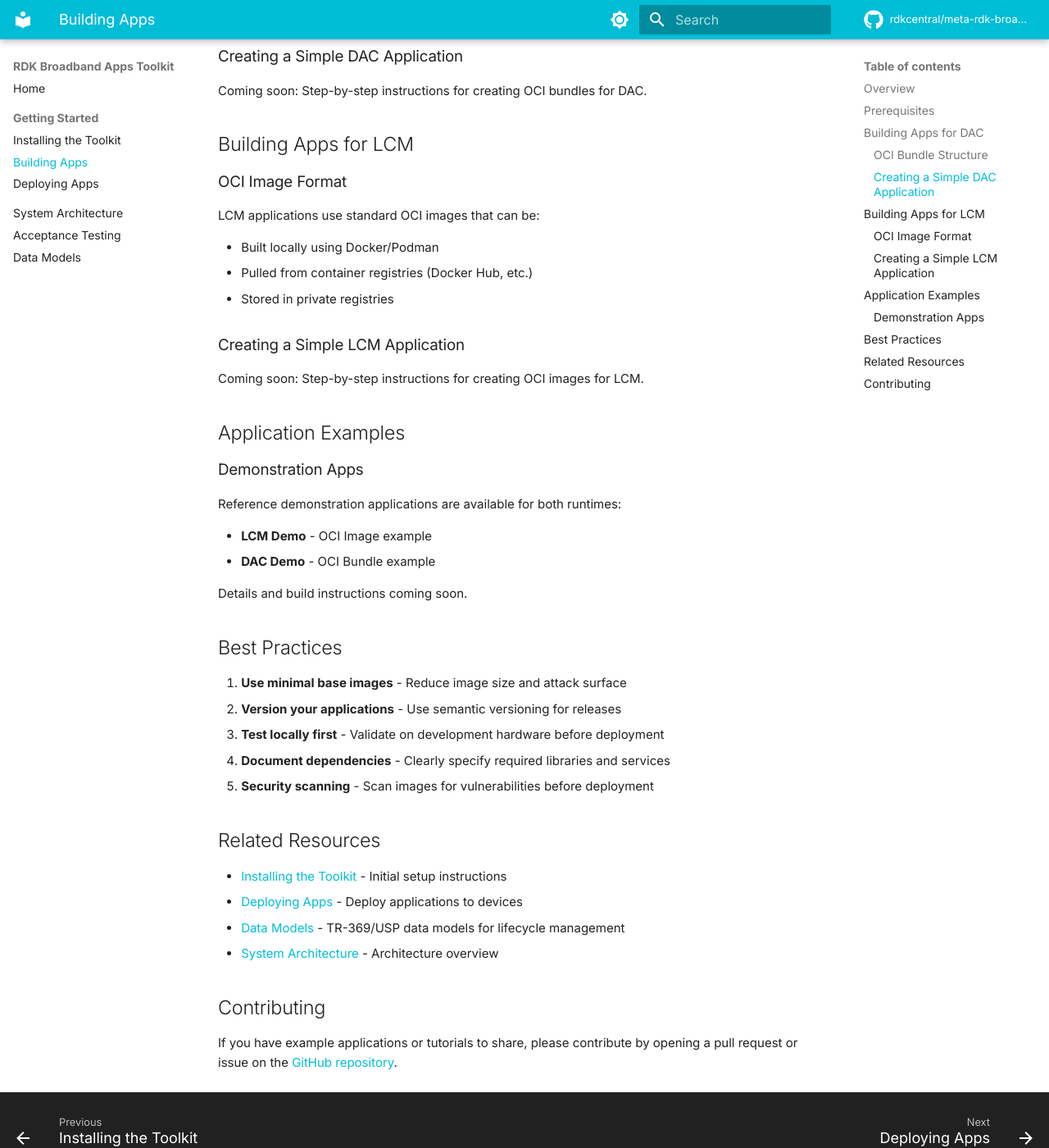
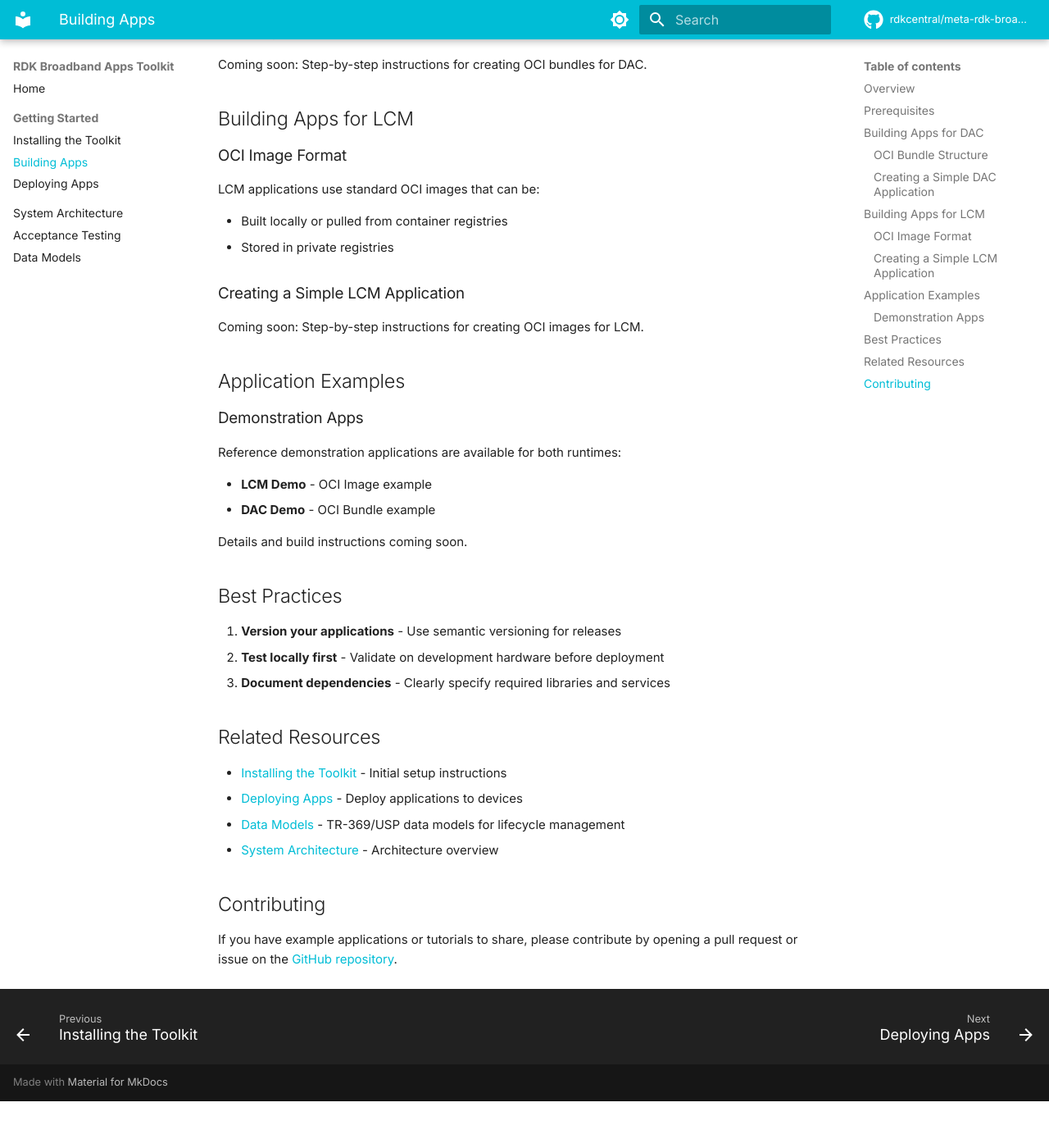
Before and after one commit to rdkcentral/meta-rdk-broadband-apps, an MkDocs documentation site: the page built from docs/building-apps.md, in a window 1280 px wide and 1400 px high, scrolled down 1048 px. Shown: the whole window at 82% size. Built offline with MkDocs 1.6.1 and Material for MkDocs 9.7.7, drawn with Linux system fonts in a browser that asks for light colours; comment, search, counter and statistics services are not loaded; after the commit the page ends 2391 px from its top, so only the background shows below that; some of the changed text lies outside the part shown.

Commit message:
Remove Docker/Podman references and Docker-specific advice from documentation
Co-authored-by: kartikg33 <12687997+kartikg33@users.noreply.github.com>

```diff
--- a/docs/building-apps.md
+++ b/docs/building-apps.md
@@ -20,7 +20,6 @@ Before building apps, ensure you have:
 
 - Completed the [Installing the Toolkit](installing-toolkit.md) guide
 - A built RDK image with either DAC or LCM support
-- Development environment with container tools (Docker, Podman, or buildah)
 
 ## Building Apps for DAC
 
@@ -48,8 +47,7 @@ Coming soon: Step-by-step instructions for creating OCI bundles for DAC.
 
 LCM applications use standard OCI images that can be:
 
-- Built locally using Docker/Podman
-- Pulled from container registries (Docker Hub, etc.)
+- Built locally or pulled from container registries
 - Stored in private registries
 
 ### Creating a Simple LCM Application
@@ -69,11 +67,9 @@ Details and build instructions coming soon.
 
 ## Best Practices
 
-1. **Use minimal base images** - Reduce image size and attack surface
-2. **Version your applications** - Use semantic versioning for releases
-3. **Test locally first** - Validate on development hardware before deployment
-4. **Document dependencies** - Clearly specify required libraries and services
-5. **Security scanning** - Scan images for vulnerabilities before deployment
+1. **Version your applications** - Use semantic versioning for releases
+2. **Test locally first** - Validate on development hardware before deployment
+3. **Document dependencies** - Clearly specify required libraries and services
 
 ## Related Resources
 
```
Also changed, not shown: docs/acceptance-testing.md (+1 -1 lines), docs/architecture.md (+1 -1 lines), docs/data-models.md (+1 -1 lines), docs/deploying-apps.md (+1 -1 lines).
